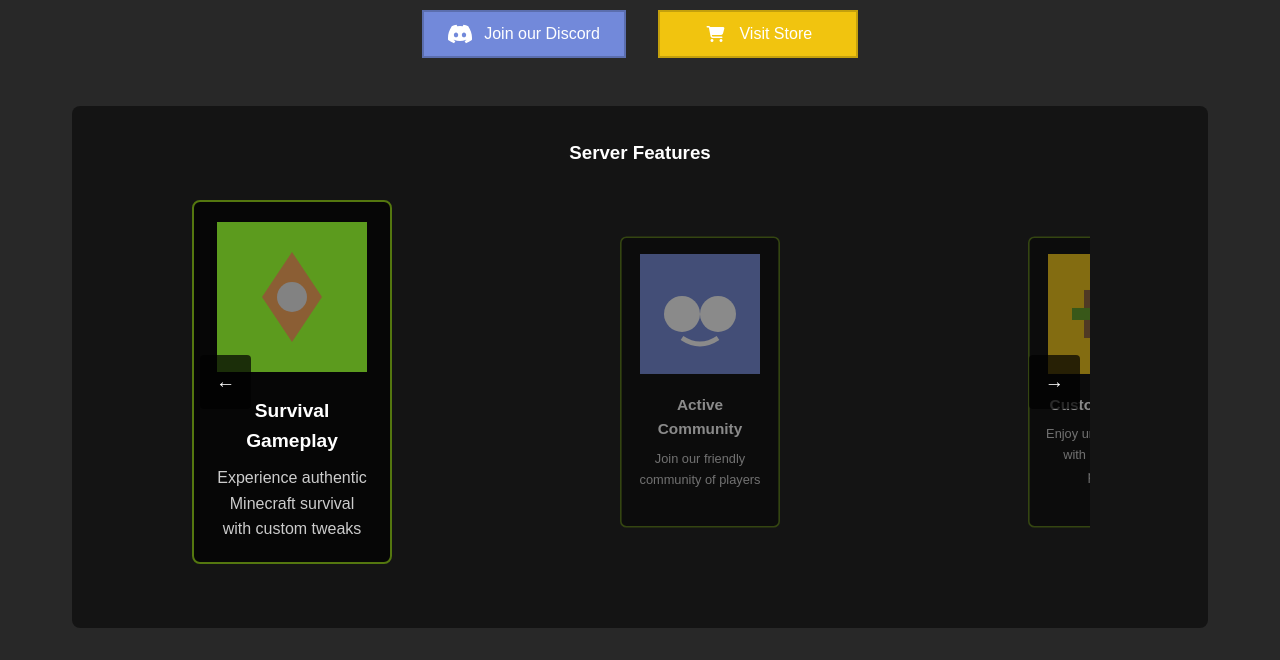
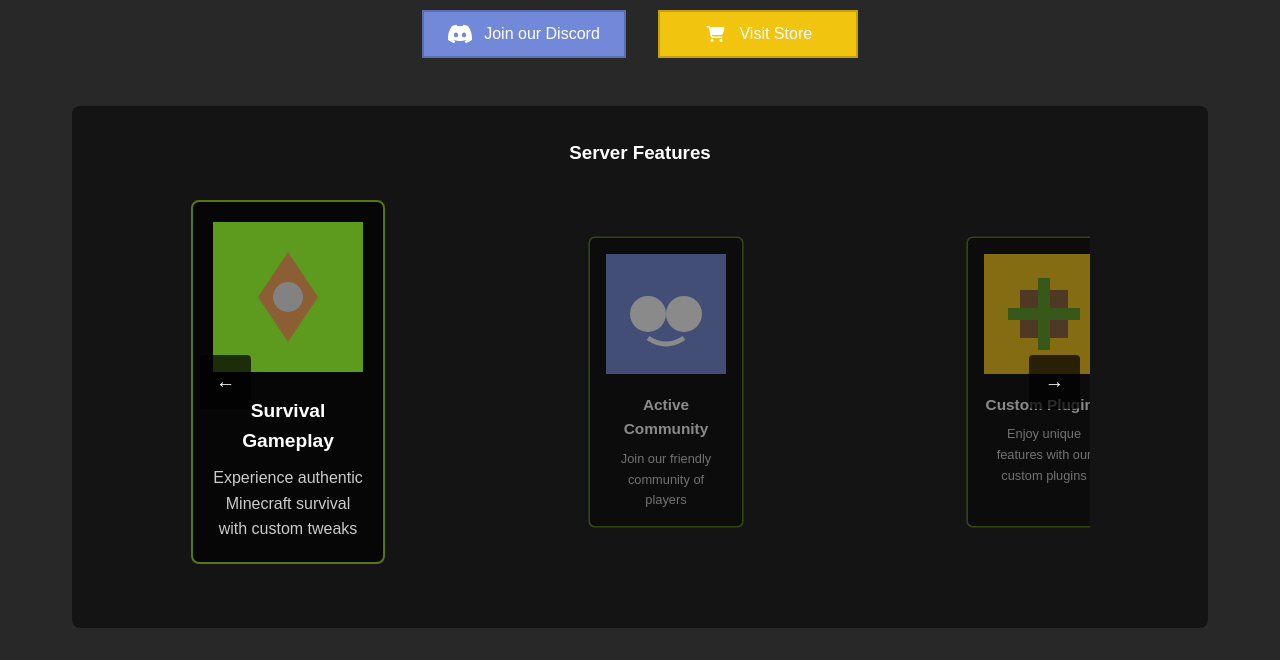
Before and after one commit to MxSLmafao/soulpvp-website, a Flask app: page / in a window 1280 px wide. Shown: the part 376-1036 px from the top of the page. Run offline with Flask 3, Linux system fonts and the light colour scheme; some libraries are stand-ins or nearby versions.

Commit message:
Agent query: Please verify if: 1. Are the cards now showing with minimal spacing between them? 2. Is the auto-rotation working smoothly every 5 seconds? 3. Are all features (Copy IP button, Discord link, Store link) functioning correctly? 4. Are all images and animations loading and transitioning smoothly?

```diff
--- a/static/css/style.css
+++ b/static/css/style.css
@@ -135,8 +135,8 @@ header {
 }
 
 .card {
-    flex: 0 0 200px;
-    margin: 0 2px;
+    flex: 0 0 180px;
+    margin: 0 1px;
     padding: 20px;
     background: rgba(0, 0, 0, 0.7);
     border-radius: 8px;
--- a/static/js/main.js
+++ b/static/js/main.js
@@ -28,7 +28,7 @@ document.addEventListener('DOMContentLoaded', () => {
     gsap.set(cards, {
         opacity: 0.5,
         scale: 0.8,
-        x: (i) => i * 204  // New spacing (200px card + 4px total margin)
+        x: (i) => i * 182  // New spacing (180px card + 2px total margin)
     });
 
     gsap.set(cards[0], {
@@ -38,7 +38,7 @@ document.addEventListener('DOMContentLoaded', () => {
 
     function goToSlide(index) {
         gsap.to(cardsContainer, {
-            x: -index * 204,  // Match the new spacing
+            x: -index * 182,  // Match the new spacing
             duration: 0.7,
             ease: "power2.out"
         });
```
